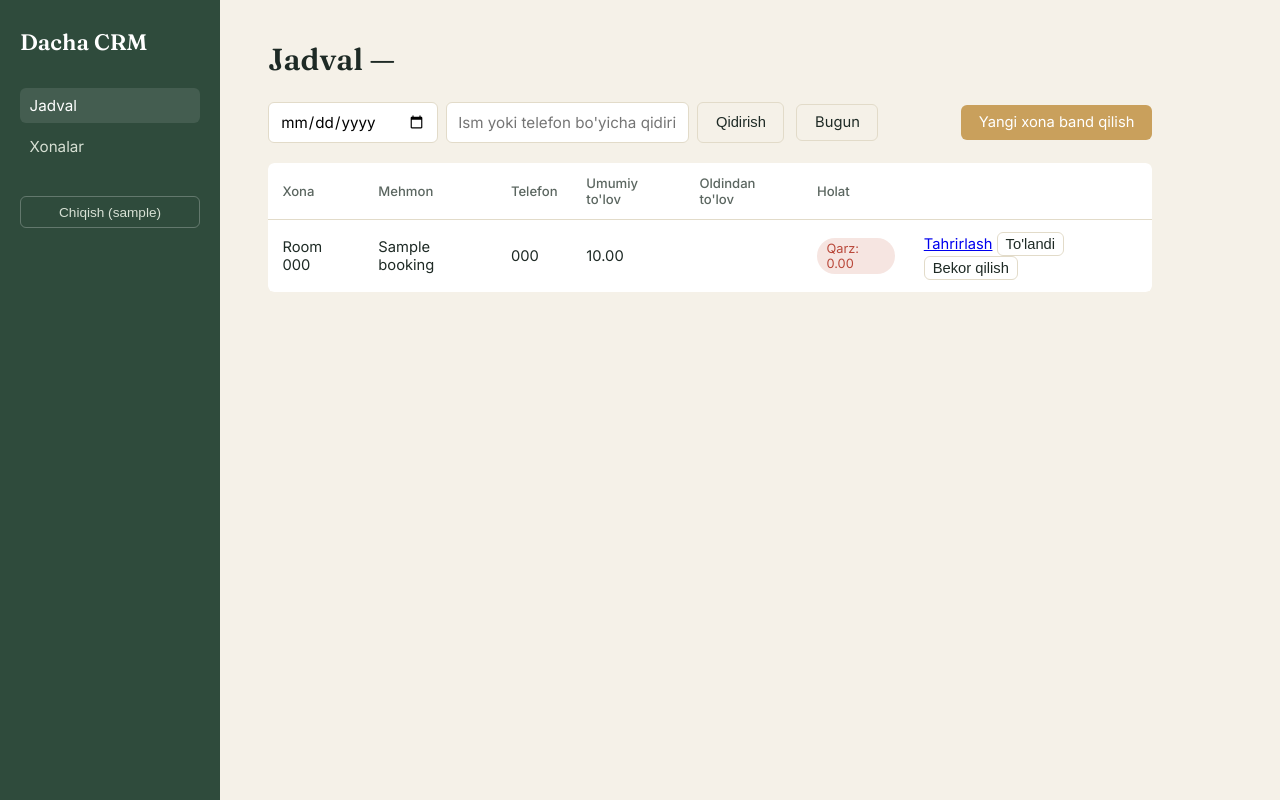
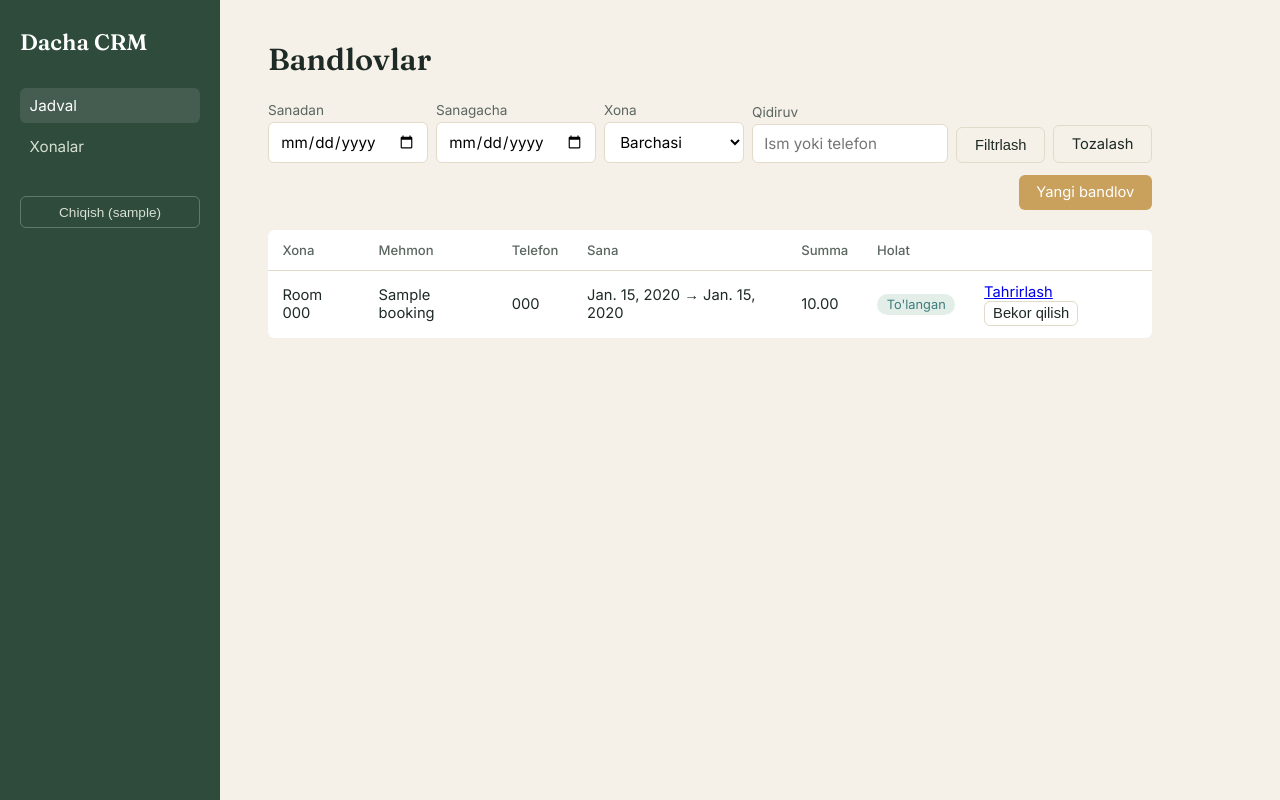
Before and after one commit to abdulhamidongithub/DachaApp, a Django app: page / in a window 1280 px wide. Run offline with Django 5.2, Linux system fonts and the light colour scheme; a user stored in the database is signed in; tables that the repository leaves empty hold one stand-in row (values such as "Sample post").

Commit message:
BookingListView updated

```diff
--- a/myapp/views.py
+++ b/myapp/views.py
@@ -39,7 +39,9 @@ class BookingListView(LoginRequiredMixin, ListView):
         ctx["rooms"] = Room.objects.all()
         ctx["date_from"] = self.request.GET.get("from", "")
         ctx["date_to"] = self.request.GET.get("to", "")
-        ctx["selected_room"] = self.request.GET.get("room", "")
+
+        room_id = self.request.GET.get("room")
+        ctx["selected_room"] = int(room_id) if room_id else None
         return ctx
 
 
--- a/templates/bookings/booking_list.html
+++ b/templates/bookings/booking_list.html
@@ -1,45 +1,50 @@
 {% extends "base.html" %}
 {% block content %}
-  <h1>Jadval — {{ selected_date }}</h1>
+  <h1>Bandlovlar</h1>
 
-  <div class="toolbar">
-   <form method="get" style="display:flex; gap:0.5rem; flex-wrap:wrap;">
-  <input type="date" name="date" value="{{ selected_date }}" style="width:170px;">
-  <input type="text" name="q" placeholder="Ism yoki telefon bo'yicha qidirish" value="{{ request.GET.q }}" style="flex:1; min-width:160px;">
-  <button type="submit" class="btn btn-quiet">Qidirish</button>
-</form>
-    <a href="{% url 'booking-list' %}" class="btn btn-quiet">Bugun</a>
-    <a href="{% url 'booking-add' %}" class="btn" style="margin-left:auto;">Yangi xona band qilish</a>
+  <div class="toolbar" style="align-items:flex-end;">
+    <form method="get" style="display:flex; gap:0.5rem; flex-wrap:wrap; align-items:flex-end;">
+      <div><label>Sanadan</label><input type="date" name="from" value="{{ date_from }}" style="width:160px;"></div>
+      <div><label>Sanagacha</label><input type="date" name="to" value="{{ date_to }}" style="width:160px;"></div>
+      <div>
+        <label>Xona</label>
+        <select name="room" style="width:140px;">
+          <option value="">Barchasi</option>
+          {% for r in rooms %}
+           <option value="{{ r.pk }}" {% if r.pk == selected_room %}selected{% endif %}>{{ r }}</option>
+          {% endfor %}
+        </select>
+      </div>
+      <div style="flex:1; min-width:160px;"><label>Qidiruv</label><input type="text" name="q" placeholder="Ism yoki telefon" value="{{ request.GET.q }}"></div>
+      <button type="submit" class="btn btn-quiet">Filtrlash</button>
+      <a href="{% url 'booking-list' %}" class="btn btn-quiet">Tozalash</a>
+    </form>
+    <a href="{% url 'booking-add' %}" class="btn" style="margin-left:auto;">Yangi bandlov</a>
   </div>
 
   <div class="table-responsive">
   <table>
-    <tr><th>Xona</th><th>Mehmon</th><th>Telefon</th><th>Umumiy to'lov</th><th>Oldindan to'lov</th><th>Holat</th><th></th></tr>
+    <tr><th>Xona</th><th>Mehmon</th><th>Telefon</th><th>Sana</th><th>Summa</th><th>Holat</th><th></th></tr>
     {% for b in bookings %}
     <tr>
       <td>{{ b.room }}</td>
       <td>{{ b.guest_name }}</td>
       <td>{{ b.guest_phone }}</td>
-      <td>{{ b.total_price }}</td>
-      <td>{{ b.prepaid_amount }}</td>
+      <td>{{ b.check_in }} → {{ b.check_out }}</td>
+      <td>{{ b.net_total }}</td>
       <td>
-        {% if b.paid_in_full %}<span class="badge paid">To'langan</span>
+        {% if b.is_paid_in_full %}<span class="badge paid">To'langan</span>
         {% else %}<span class="badge unpaid">Qarz: {{ b.balance_due }}</span>{% endif %}
       </td>
       <td>
         <a href="{% url 'booking-edit' b.pk %}">Tahrirlash</a>
-        {% if not b.paid_in_full %}
-        <form method="post" action="{% url 'booking-mark-paid' b.pk %}" style="display:inline;">
-          {% csrf_token %}<button type="submit" class="btn-quiet btn" style="padding:0.2rem 0.5rem;">To'landi</button>
-        </form>
-        {% endif %}
         <form method="post" action="{% url 'booking-cancel' b.pk %}" style="display:inline;">
           {% csrf_token %}<button type="submit" class="btn-quiet btn" style="padding:0.2rem 0.5rem;">Bekor qilish</button>
         </form>
       </td>
     </tr>
     {% empty %}
-    <tr><td colspan="7" style="color:var(--ink-soft);">Bu kun uchun hali xona band qilinmagan.</td></tr>
+    <tr><td colspan="7" style="color:var(--ink-soft);">Hech qanday bandlov topilmadi.</td></tr>
     {% endfor %}
   </table>
   </div>
```
